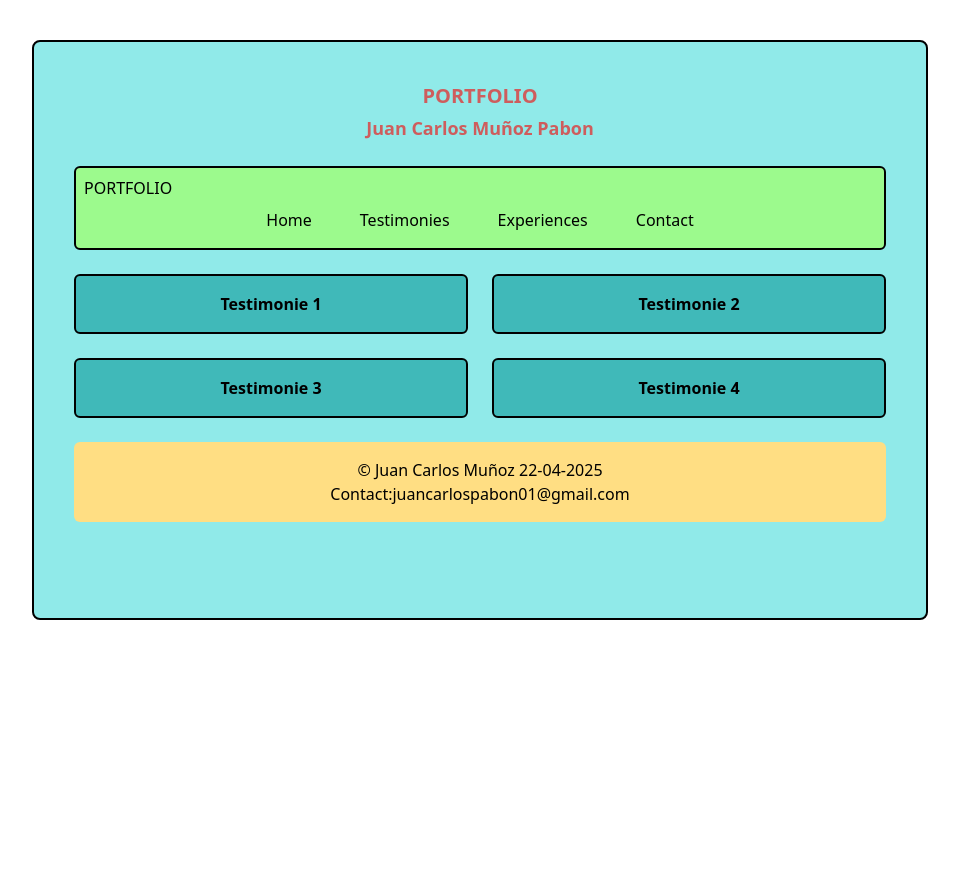
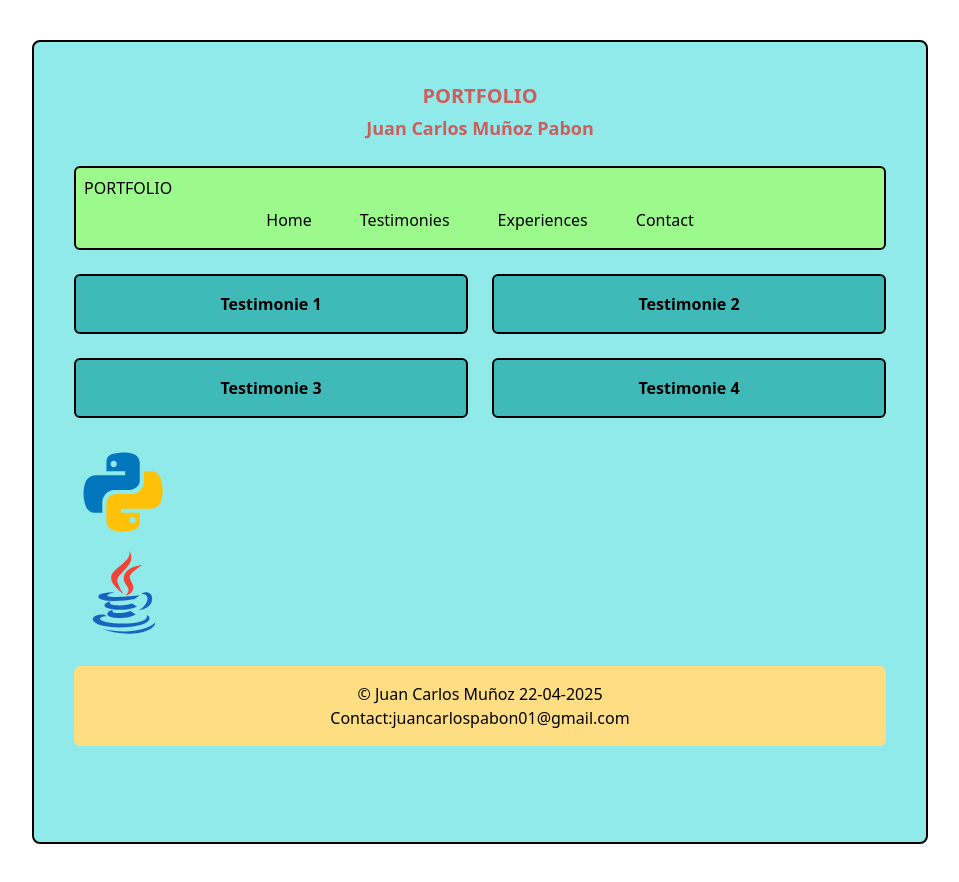
Before and after one commit to juankm08-a11y/portfolio, a Next.js app: page /testimonies in a window 1280 px wide. Shown: the whole page, without its empty margins (160-1119 px from the left). Before the commit the page ends 800 px from the top, so only its background shows below. Built offline with nearby package versions, Linux system fonts and the light colour scheme.

Commit message:
twenty-eight commi

```diff
--- a/package.json
+++ b/package.json
@@ -1,6 +1,6 @@
 {
   "name": "portfolio",
-  "version": "0.1.0",
+  "version": "0.2.0",
   "private": true,
   "scripts": {
     "dev": "next dev --turbopack",
--- a/src/app/testimonies/page.tsx
+++ b/src/app/testimonies/page.tsx
@@ -85,6 +85,64 @@ export default function TestimoniesPage() {
           ))}
         </section>
 
+        <section>
+          <svg
+            xmlns="http://www.w3.org/2000/svg"
+            x="0px"
+            y="0px"
+            width="100"
+            height="100"
+            viewBox="0 0 48 48"
+          >
+            <path
+              fill="#0277bd"
+              d="M24.047,5c-1.555,0.005-2.633,0.142-3.936,0.367c-3.848,0.67-4.549,2.077-4.549,4.67V14h9v2H15.22	h-4.35c-2.636,0-4.943,1.242-5.674,4.219c-0.826,3.417-0.863,5.557,0,9.125C5.851,32.005,7.294,34,9.931,34h3.632v-5.104	c0-2.966,2.686-5.896,5.764-5.896h7.236c2.523,0,5-1.862,5-4.377v-8.586c0-2.439-1.759-4.263-4.218-4.672	C27.406,5.359,25.589,4.994,24.047,5z M19.063,9c0.821,0,1.5,0.677,1.5,1.502c0,0.833-0.679,1.498-1.5,1.498	c-0.837,0-1.5-0.664-1.5-1.498C17.563,9.68,18.226,9,19.063,9z"
+            ></path>
+            <path
+              fill="#ffc107"
+              d="M23.078,43c1.555-0.005,2.633-0.142,3.936-0.367c3.848-0.67,4.549-2.077,4.549-4.67V34h-9v-2h9.343	h4.35c2.636,0,4.943-1.242,5.674-4.219c0.826-3.417,0.863-5.557,0-9.125C41.274,15.995,39.831,14,37.194,14h-3.632v5.104	c0,2.966-2.686,5.896-5.764,5.896h-7.236c-2.523,0-5,1.862-5,4.377v8.586c0,2.439,1.759,4.263,4.218,4.672	C19.719,42.641,21.536,43.006,23.078,43z M28.063,39c-0.821,0-1.5-0.677-1.5-1.502c0-0.833,0.679-1.498,1.5-1.498	c0.837,0,1.5,0.664,1.5,1.498C29.563,38.32,28.899,39,28.063,39z"
+            ></path>
+          </svg>
+          <svg
+            xmlns="http://www.w3.org/2000/svg"
+            x="0px"
+            y="0px"
+            width="100"
+            height="100"
+            viewBox="0 0 48 48"
+          >
+            <path
+              fill="#F44336"
+              d="M23.65,24.898c-0.998-1.609-1.722-2.943-2.725-5.455C19.229,15.2,31.24,11.366,26.37,3.999c2.111,5.089-7.577,8.235-8.477,12.473C17.07,20.37,23.645,24.898,23.65,24.898z"
+            ></path>
+            <path
+              fill="#F44336"
+              d="M23.878,17.27c-0.192,2.516,2.229,3.857,2.299,5.695c0.056,1.496-1.447,2.743-1.447,2.743s2.728-0.536,3.579-2.818c0.945-2.534-1.834-4.269-1.548-6.298c0.267-1.938,6.031-5.543,6.031-5.543S24.311,11.611,23.878,17.27z"
+            ></path>
+            <g>
+              <path
+                fill="#1565C0"
+                d="M32.084 25.055c1.754-.394 3.233.723 3.233 2.01 0 2.901-4.021 5.643-4.021 5.643s6.225-.742 6.225-5.505C37.521 24.053 34.464 23.266 32.084 25.055zM29.129 27.395c0 0 1.941-1.383 2.458-1.902-4.763 1.011-15.638 1.147-15.638.269 0-.809 3.507-1.638 3.507-1.638s-7.773-.112-7.773 2.181C11.683 28.695 21.858 28.866 29.129 27.395z"
+              ></path>
+              <path
+                fill="#1565C0"
+                d="M27.935,29.571c-4.509,1.499-12.814,1.02-10.354-0.993c-1.198,0-2.974,0.963-2.974,1.889c0,1.857,8.982,3.291,15.63,0.572L27.935,29.571z"
+              ></path>
+              <path
+                fill="#1565C0"
+                d="M18.686,32.739c-1.636,0-2.695,1.054-2.695,1.822c0,2.391,9.76,2.632,13.627,0.205l-2.458-1.632C24.271,34.404,17.014,34.579,18.686,32.739z"
+              ></path>
+              <path
+                fill="#1565C0"
+                d="M36.281,36.632c0-0.936-1.055-1.377-1.433-1.588c2.228,5.373-22.317,4.956-22.317,1.784c0-0.721,1.807-1.427,3.477-1.093l-1.42-0.839C11.26,34.374,9,35.837,9,37.017C9,42.52,36.281,42.255,36.281,36.632z"
+              ></path>
+              <path
+                fill="#1565C0"
+                d="M39,38.604c-4.146,4.095-14.659,5.587-25.231,3.057C24.341,46.164,38.95,43.628,39,38.604z"
+              ></path>
+            </g>
+          </svg>
+        </section>
         <footer className="bg-[#FFDE83] rounded-md p-4 text-center">
           © Juan Carlos Muñoz 22-04-2025 <br />
           Contact:juancarlospabon01@gmail.com
```
Also changed, not shown: 1 other file (tests, documents, lock files or other folders).
